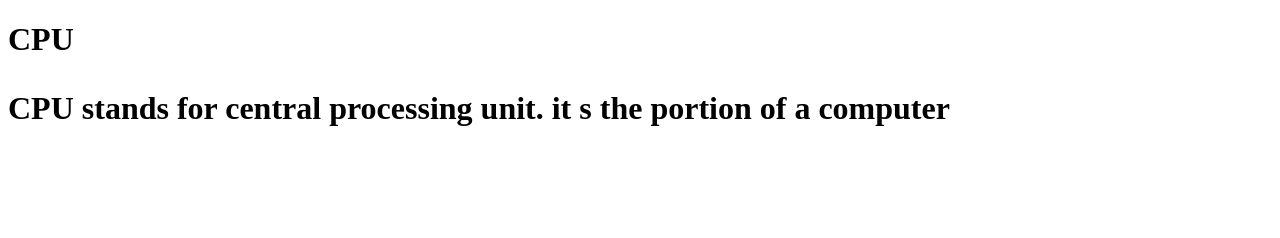
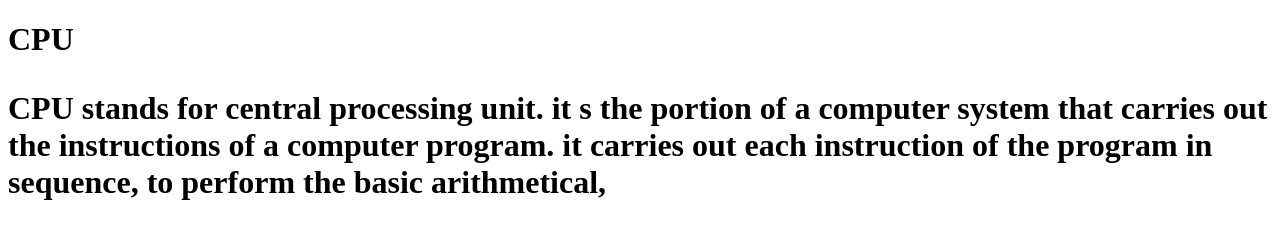
Before and after one commit to iamneo-production/ddbebfcbcadaeccdfffebaeceaec, a website: page public/index.html in a window 1280 px wide. Drawn offline with Linux system fonts and the light colour scheme.

Commit message:
Backup Commit

```diff
--- a/public/index.html
+++ b/public/index.html
@@ -10,7 +10,10 @@
 <body>
     <h1>CPU<H1>
         <p>CPU stands for central processing unit.
-            it s the portion of a computer
+            it s the portion of a computer system that carries
+            out the instructions of a computer program.
+            it carries out each instruction of the program in sequence,
+            to perform the basic arithmetical,
         </p>
 </body>
 </html>
```
